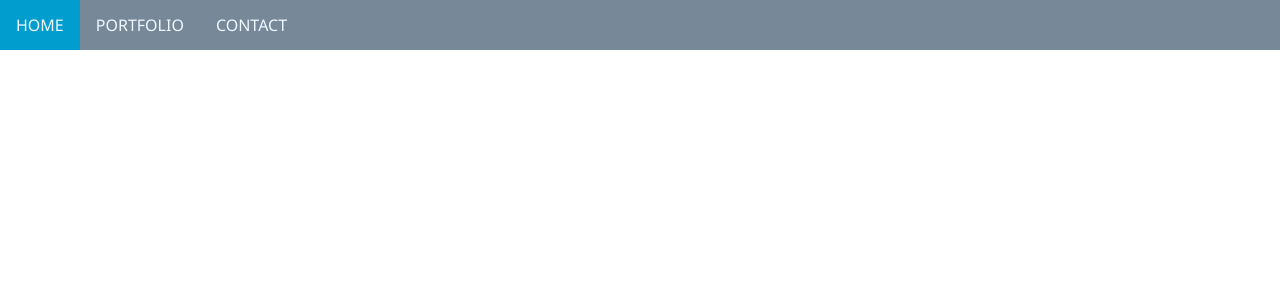
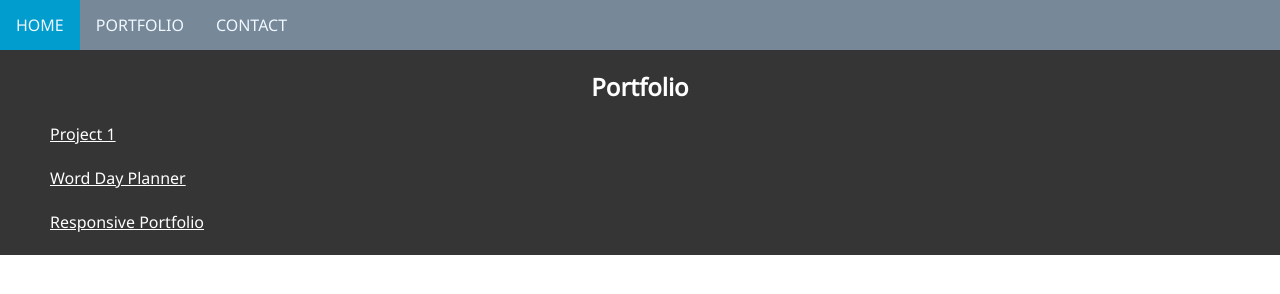
Before and after one commit to OscarG22/myportfolio2, a plain HTML site: page portfolio.html in a window 1280 px wide. Drawn offline with Linux system fonts and the light colour scheme.

Commit message:
Added Project1 and two hw assignments to portfolio window.

```diff
--- a/assets/css/styles.css
+++ b/assets/css/styles.css
@@ -48,3 +48,13 @@ p {
 h2 {
     text-align: center;
 }
+
+h1 {
+    text-align: center;
+}
+
+.col-lg-12 a {
+    text-align: center;
+    margin: 20px 50px;
+    color: white
+}
--- a/portfolio.html
+++ b/portfolio.html
@@ -3,12 +3,14 @@
 
 <head>
     <meta charset="UTF-8">
-    <meta name="viewport" content="width=device-width, initial-scale=1.0">
+    <meta name="viewport" content="width=device-width, initial-scale=1.0, shrink-to-fit=no">
     <title>Oscar Grajeda - Portfolio</title>
     <link rel="stylesheet" type="text/css" href="assets/css/styles.css">
 </head>
 
 <body>
+    <div class="container">
+
         <div class="top-nav">
             <a class="active" href="index.html">HOME</a>
             <a href="portfolio.html">PORTFOLIO</a>
@@ -18,6 +20,29 @@
         <section>
             <h1>Portfolio</h1>
         </section>
+
+        <div class="row">
+            <div class="col-lg-12">
+
+                <a href="https://github.com/poserposer13/Event_Finder">Project 1</a>
+
+            </div>
+            <br>
+            <div class="col-lg-12">
+
+                <a href="https://github.com/OscarG22/work-day-planner">Word Day Planner</a>
+
+            </div>
+            <br>
+            <div class="col-lg-12">
+
+                <a href="https://github.com/OscarG22/OscarG22.github.io">Responsive Portfolio</a>
+
+            </div>
+            <br>
+        </div>
+
+    </div>
 </body>
 
 </html>
```
Also changed, not shown: contact.html (+8 -1 lines), index.html (+1 -1 lines). Lines whose indentation alone changed are shown as unchanged.
